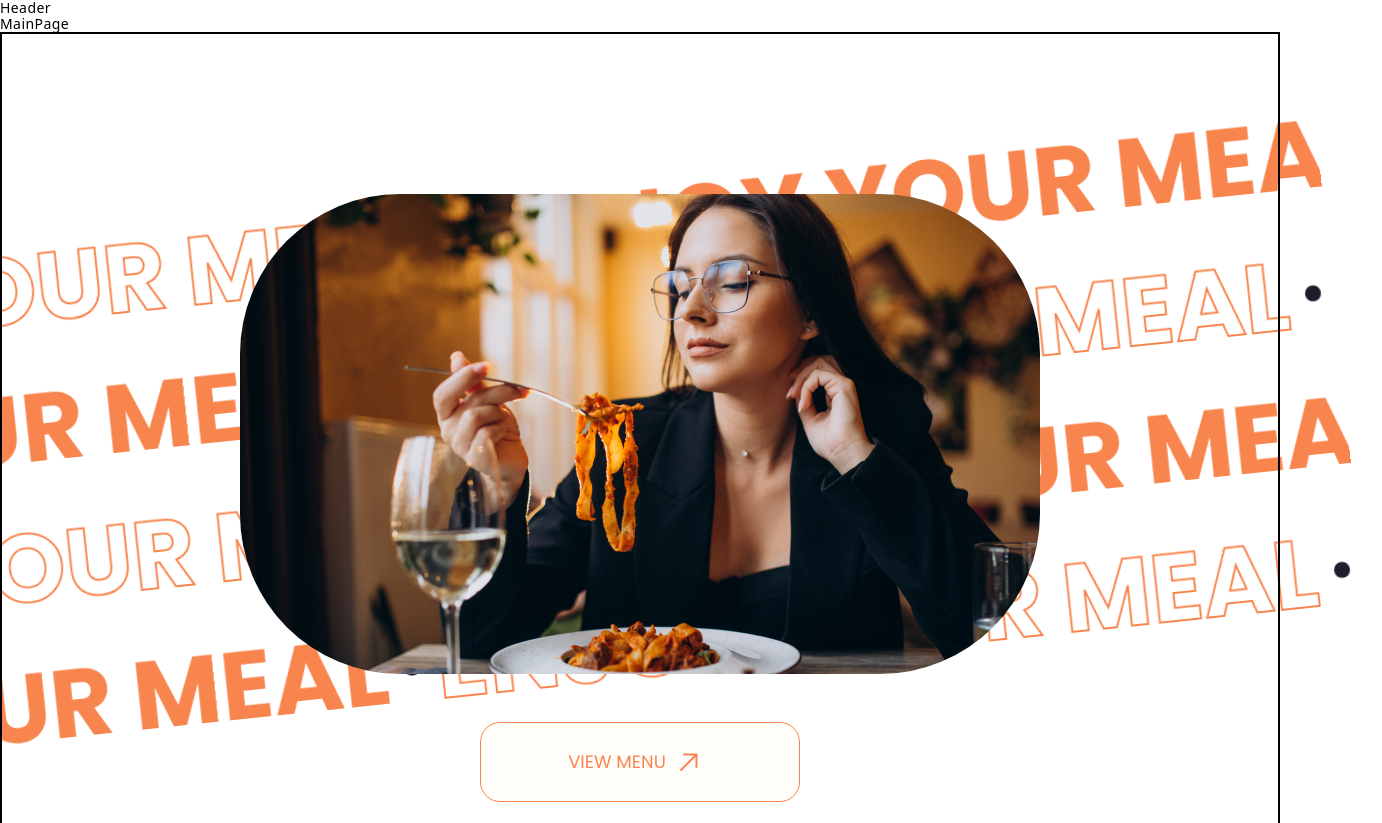
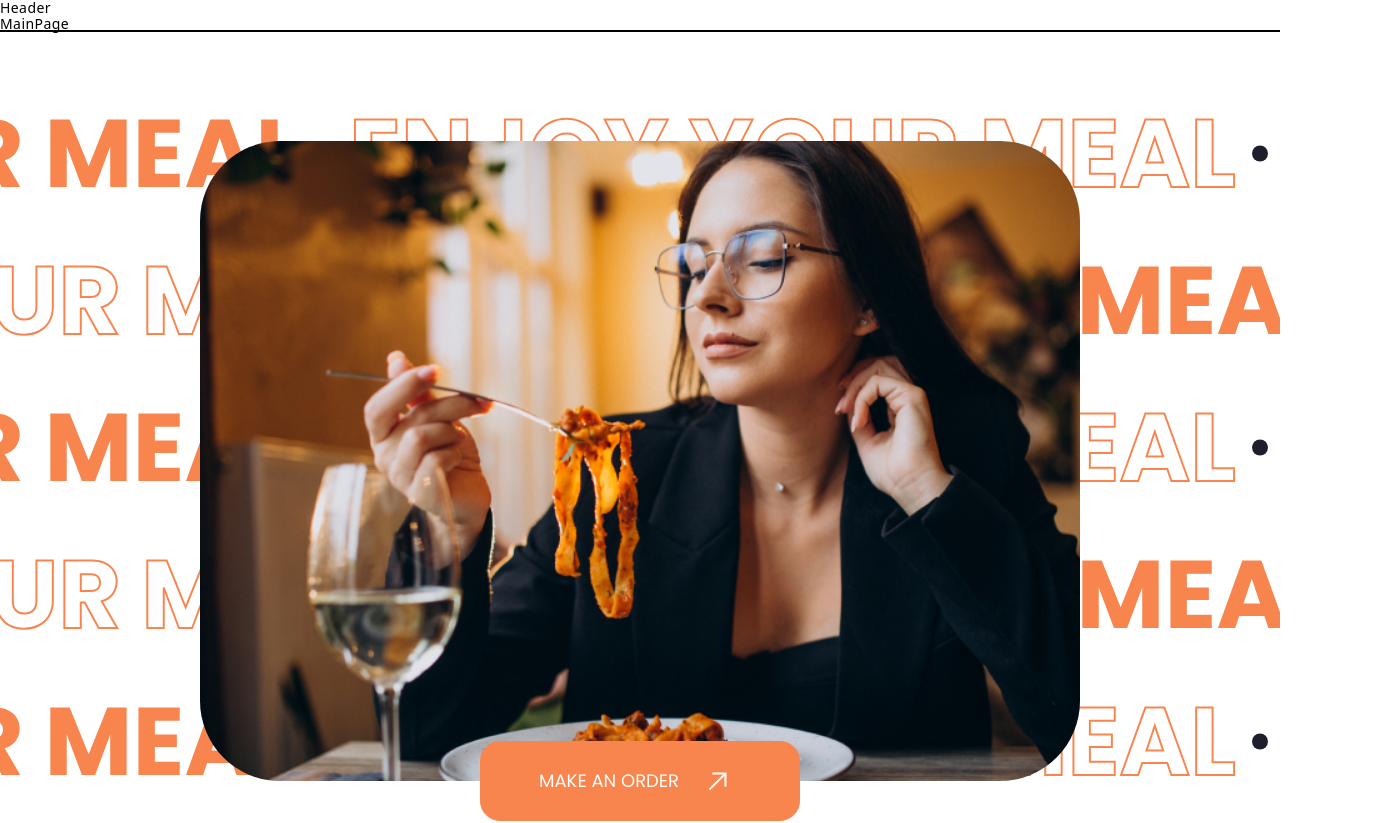
Before and after one commit to ertyhd/TastyGo-front-end, a React (Create React App) app: page / in a window 1280 px wide. Shown: the top 823 px of the page, 1382 px wide, since content can reach past the window. Built offline with nearby package versions, Linux system fonts and the light colour scheme; the HTML template or start-up script is replaced by a standard one.

Commit message:
change hero

```diff
--- a/src/modules/Hero/Hero.jsx
+++ b/src/modules/Hero/Hero.jsx
@@ -1,4 +1,4 @@
-import image from "../../assete/png/young-woman-eating-pasta-in-a-cafe1.png";
+import image from "../../assete/jpg/young-woman-eating-pasta-in-a-cafe 1.jpg";
 import { SvgSelector } from "../../shared/components/SvgSelector/SvgSelector";
 import styles from "./hero.module.scss";
 
@@ -6,6 +6,9 @@ const Hero = () => {
   return (
     <div className={styles.hero_container}>
       <div className={styles.hero_container__backgroundBlock}>
+        <div className={styles.hero_container__backgroundBlockLeft}>
+          <svg width="100vw" height="115px" />
+        </div>
         <div className={styles.hero_container__backgroundRight}>
           <svg width="100vw" height="115px" />
         </div>
@@ -13,31 +16,23 @@ const Hero = () => {
           <svg width="100vw" height="115px" />
         </div>
         <div className={styles.hero_container__backgroundRight}>
-          <svg width="110vw" height="115px" />
+          <svg width="100vw" height="115px" />
         </div>
         <div className={styles.hero_container__backgroundBlockLeft}>
           <svg width="100vw" height="115px" />
         </div>
       </div>
-
+      <div className={styles.hero_container__content}>
         <img
           className={styles.hero_container__img}
           alt="young woman eating pasta in a cafe "
           src={image}
         />
         <button className={styles.hero_container__btn}>
-        <span className={styles.hero_container__btn_text}>VIEW MENU</span>
+          <span className={styles.hero_container__btn_text}>Make an order</span>
           <SvgSelector id="arrowTopRight" />
         </button>
-      <script src="https://unpkg.com/@lottiefiles/lottie-player@latest/dist/lottie-player.js"></script>
-      <lottie-player
-        src="https://lottie.host/4e9ea6df-7a7d-4a69-9870-447a11d50626/RyxuAyIadb.json"
-        background="transparent"
-        speed=".5"
-        style={{ width: "300px", height: "300px" }}
-        loop
-        autoplay
-      ></lottie-player>
+      </div>
     </div>
   );
 };
--- a/src/modules/Hero/hero.module.scss
+++ b/src/modules/Hero/hero.module.scss
@@ -17,52 +17,62 @@
 
 .hero_container {
   width: 100%;
+  height: 863px;
+  display: flex;
+  flex-direction: column;
+  align-items: center;
+  outline: 2px solid;
+  overflow: hidden;
+}
+.hero_container__backgroundBlock {
   height: 800px;
   display: flex;
   flex-direction: column;
-  gap: 48px;
-  align-items: center;
-
-  border: 2px solid;
-}
-.hero_container__backgroundBlock {
-  height: 800px;
-  position: absolute;
-  z-index: -1;
-  overflow: hidden;
-  display: flex;
-  flex-direction: column;
-  transform: rotate(-6deg) translateZ(0);
-  justify-content: center;
-  gap: 24px;
+  // transform: rotate(-6deg) translateZ(0);
+  // justify-content: center;
+  gap: 32px;
   // align-items: center;
+  margin-top: 64px;
 }
 .hero_container__backgroundRight {
   background: url("../../assete/svg/FrameRight.svg") repeat-x;
+  background-size: cover;
   display: flex;
   justify-content: center;
   align-items: center;
-  // margin-bottom: 24px * 3;
   animation: moveRight 32s linear infinite;
-  // animation-timing-function: cubic-bezier(0.1, 0.63, 0.71, 0.71);
+  width: 120vw;
 }
 .hero_container__backgroundBlockLeft {
   background: url("../../assete/svg/FrameLeft.svg") repeat-x;
+  background-size: cover;
   display: flex;
   justify-content: center;
   align-items: center;
   animation: moveLeft 32s linear infinite;
-  shape-rendering: crispEdges;
+  width: 120vw;
+}
+.hero_container__content {
+  position: absolute;
+  z-index: 2;
+  display: flex;
+  flex-direction: column;
+
+  align-items: center;
+  // gap: 48px;
 }
 
 .hero_container__img {
-  margin-top: 160px;
-  width: 800px;
-  height: 480px;
-  border-radius: 160px;
+  margin-top: 109px;
+  // width: 800px;
+  // height: 480px;
+  width: 880px;
+  height: 640px;
+  border-radius: 80px;
   background: #d9d9d9;
 }
 .hero_container__btn {
+  position: absolute;
   display: flex;
   width: 320px;
   height: 80px;
@@ -71,12 +81,14 @@
   align-items: center;
   border-radius: 20px;
   border: 1px solid #f9854e;
-  background: #fffdfa;
+  background: #f9854e;
+  bottom: -40px;
 }
 .hero_container__btn_text {
-  color: #f9854e;
+  color: #fffdfa;
   font-family: Poppins-Regular;
   font-size: 18px;
   line-height: 120%;
   text-transform: uppercase;
+  padding-right: 16px;
 }
--- a/src/shared/components/SvgSelector/SvgSelector.jsx
+++ b/src/shared/components/SvgSelector/SvgSelector.jsx
@@ -13,7 +13,7 @@ export const SvgSelector = ({ color, id }) => {
         >
           <path
             d="M31.4853 14.5147H17.3431V16.5088L28.0699 16.5158L13.8076 30.7782L15.2218 32.1924L29.4841 17.9301L29.4912 28.6569H31.4853V14.5147Z"
-            fill="#F9854E"
+            fill="#fffdfa"
           />
         </svg>
       );
```
Also changed, not shown: src/modules/Hero/Comp.json (deleted, +0 -1 lines), src/assete/jpg/young-woman-eating-pasta-in-a-cafe 1.jpg (added). Lines whose indentation alone changed are shown as unchanged.
